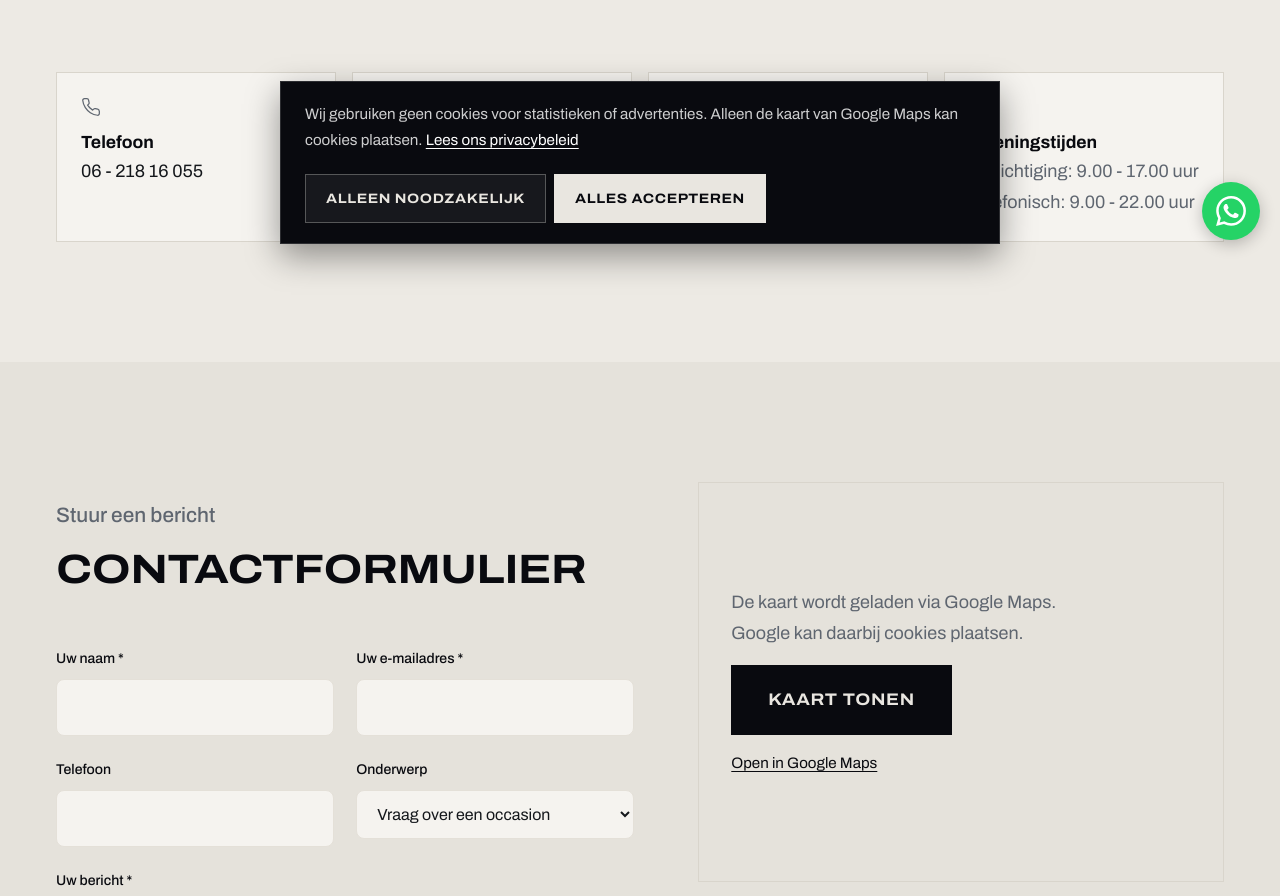
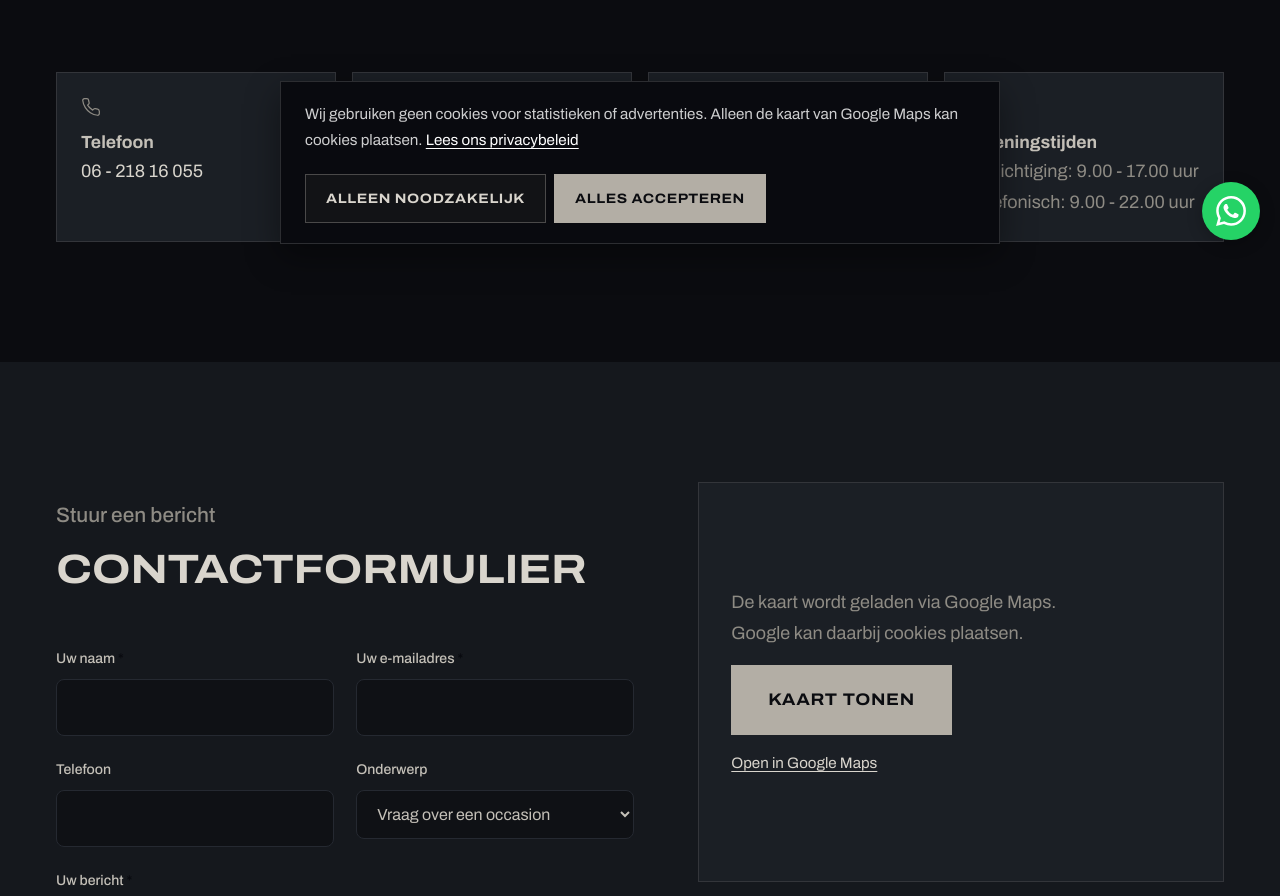
Before and after one commit to davidmulder8-oss/altenaautos, a plain HTML site: page contact.html in a window 1280 px wide. Shown: the part 540-1436 px from the top of the page. Drawn offline with Linux system fonts and the light colour scheme.

Commit message:
Donker thema: geen lichte vlakken meer, gedempte tekst en grijze knoppen
Co-Authored-By: Claude Opus 5.5 <noreply@anthropic.com>

```diff
--- a/css/style.css
+++ b/css/style.css
@@ -1119,3 +1119,67 @@ h2 { font-size: clamp(1.8rem, 3.2vw, 3.2rem); line-height: 1.02; }
 @media (max-width: 640px) { .form-grid { grid-template-columns: minmax(0, 1fr); } }
 .footer-bottom, .card-specs, .quick-specs .item .label, .form-note, .sidebar-note, .filters-count, .breadcrumbs, .detail-price small, .home-points span { font-size: 0.875rem; }
 .filter-group label { font-size: 0.9rem; }
+
+/* =========================================================
+   Donker thema: geen lichte vlakken meer, gedempte tekst
+   ========================================================= */
+:root {
+  --soft-white: #D9D5CD;
+  --color-white: #D9D5CD;
+  --color-text: #C4C0B8;
+  --color-text-muted: #8E8B84;
+  --color-line: rgba(217,213,205,0.12);
+  --color-gray-50: #101216;
+  --color-gray-100: #15181D;
+  --color-gray-200: #252931;
+  --color-gray-300: #333842;
+  --surface-1: #15181D;
+  --surface-2: #1B1F25;
+}
+html, body { background: #0B0C10; color: var(--color-text); }
+p { color: var(--color-text-muted); }
+h1, h2, h3, h4, .home-why h2, .filters-panel h2, .sidebar-card h1, .sidebar-card h3, .detail-section h2,
+.empty-state h3, .stock-toolbar .result-count, .legal h2 { color: var(--soft-white); }
+.hero h1, .page-hero h1, .big-title, .home-stock h2, .home-contact h2 { color: var(--soft-white); }
+
+/* Vlakken */
+section, .section-gray, .home-why, .home-stock, .home-contact, .site-footer, .page-hero, .section-dark { background-color: #0B0C10; }
+.section-gray, .home-why { background-color: var(--surface-1); }
+.info-card, .filters-panel, .sidebar-card, .review-card, .mp-strip, .map-frame, .map-consent { background: var(--surface-2); border-color: var(--color-line); }
+.filter-group select, .filter-group input, .form-field input, .form-field select, .form-field textarea, .sort-control select {
+  background: #0F1115; color: var(--color-text); border-color: var(--color-gray-200);
+}
+.form-field input::placeholder, .form-field textarea::placeholder { color: #6E6B65; }
+.form-field label, .filter-group label { color: var(--color-text); }
+.selected-vehicle-chip, .similar-strip { background: var(--surface-2); border-color: var(--color-line); color: var(--color-text); }
+
+/* Tekst in kaarten, tabellen en lijsten */
+.occasion-card { --c-ink: var(--soft-white); --c-muted: var(--color-text-muted); --c-soft: #6E6B65; }
+.spec-table td:last-child, .quick-specs .item .value, .detail-price, .hours-table td:last-child,
+.equipment-grid li, .detail-description, .home-points h3, .legal p, .legal li, .trust-item h3, .info-card h3 { color: var(--color-text); }
+.detail-price { color: var(--soft-white); }
+.home-points a, .legal a, .map-consent a, .info-card a, .home-why .home-more { color: var(--soft-white); }
+.home-why .home-more { border-color: rgba(217,213,205,0.3); }
+
+/* Knoppen: gebroken wit op donker, overal */
+.btn-primary { background: var(--soft-white); color: #0B0C10; }
+.btn-primary:hover { background: #C6C2BA; }
+.btn-outline { color: var(--soft-white); border-color: rgba(217,213,205,0.3); }
+.btn-outline:hover { background: rgba(217,213,205,0.1); border-color: rgba(217,213,205,0.5); color: var(--soft-white); }
+.btn-secondary { color: var(--soft-white); border-color: rgba(217,213,205,0.28); background: rgba(217,213,205,0.04); }
+.card-go { color: var(--soft-white); border-color: #4A4E57; }
+.occasion-card:hover .card-go { background: var(--soft-white); border-color: var(--soft-white); color: #0B0C10; }
+.gallery-thumbs button.active { border-color: var(--soft-white); }
+.form-field input:focus, .form-field select:focus, .form-field textarea:focus { border-color: var(--soft-white); box-shadow: 0 0 0 3px rgba(217,213,205,0.12); }
+::selection { background: var(--soft-white); color: #0B0C10; }
+:focus-visible { outline-color: var(--soft-white); }
+
+/* Footer en menu iets gedempter */
+.site-footer, .footer-col a, .footer-brand p { color: var(--color-text-muted); }
+.footer-col a:hover { color: var(--soft-white); }
+.main-nav a { color: rgba(217,213,205,0.7); }
+.main-nav a[aria-current="page"], .main-nav a:hover { color: var(--soft-white); }
+/* Hoofdknoppen: warm grijs in plaats van licht */
+.btn-primary, .hero .btn-primary, .page-hero .btn-primary, .section-dark .btn-primary, .cta-band .btn-primary,
+.site-header .btn-primary, .mobile-cta-bar .btn-primary, .home-contact .btn-primary, .cookie-banner .btn-primary { background: #B3AEA5; color: #0B0C10; }
+.btn-primary:hover, .hero .btn-primary:hover, .home-contact .btn-primary:hover, .mobile-cta-bar .btn-primary:hover, .cookie-banner .btn-primary:hover { background: #C2BDB4; }
```
